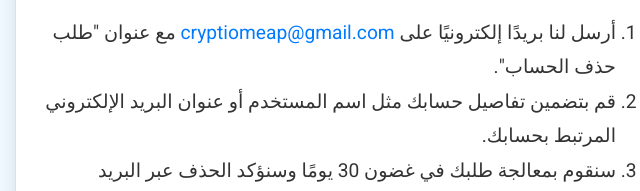
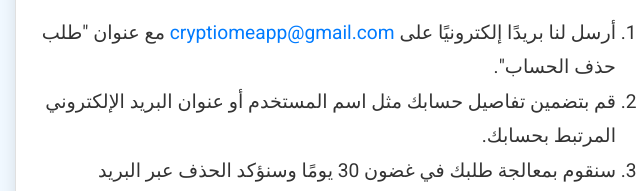
Before and after one commit to cryptiome/cryptiome-data-deletion, a plain HTML site: page delete-account_PrivuTrust.html in a window 1280 px wide. Shown: the part 352-543 px from the top of the page, 304-944 px from the left. Drawn offline with Linux system fonts and the light colour scheme.

Commit message:
Update delete-account_PrivuTrust.html

```diff
--- a/delete-account_PrivuTrust.html
+++ b/delete-account_PrivuTrust.html
@@ -67,7 +67,7 @@
         <h1>طلب حذف الحساب والبيانات - PrivuTrust</h1>
         <p>إذا كنت ترغب في طلب حذف حسابك وجميع البيانات المرتبطة به في تطبيق PrivuTrust، يرجى اتباع التعليمات التالية:</p>
         <ol>
-            <li>أرسل لنا بريدًا إلكترونيًا على <a href="mailto:cryptiomeap@gmail.com">cryptiomeap@gmail.com</a> مع عنوان "طلب حذف الحساب".</li>
+            <li>أرسل لنا بريدًا إلكترونيًا على <a href="mailto:cryptiomeapp@gmail.com">cryptiomeapp@gmail.com</a> مع عنوان "طلب حذف الحساب".</li>
             <li>قم بتضمين تفاصيل حسابك مثل اسم المستخدم أو عنوان البريد الإلكتروني المرتبط بحسابك.</li>
             <li>سنقوم بمعالجة طلبك في غضون 30 يومًا وسنؤكد الحذف عبر البريد الإلكتروني.</li>
         </ol>
```
